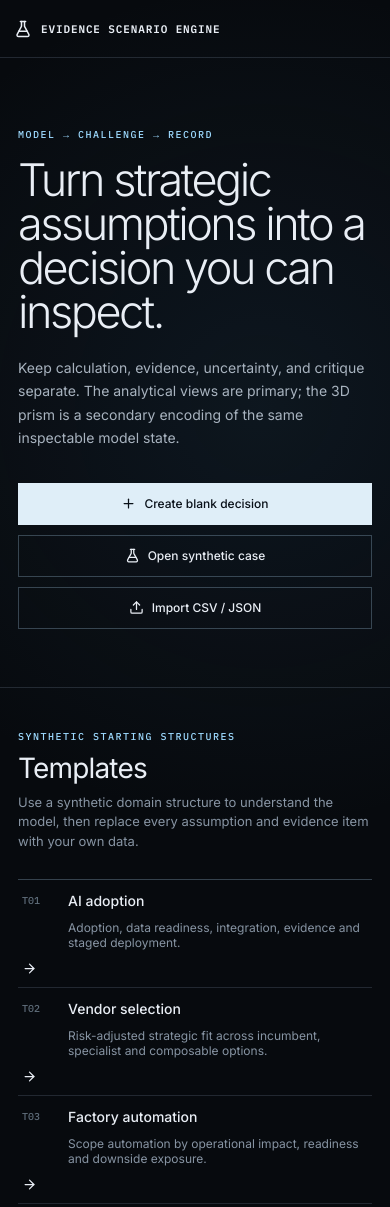
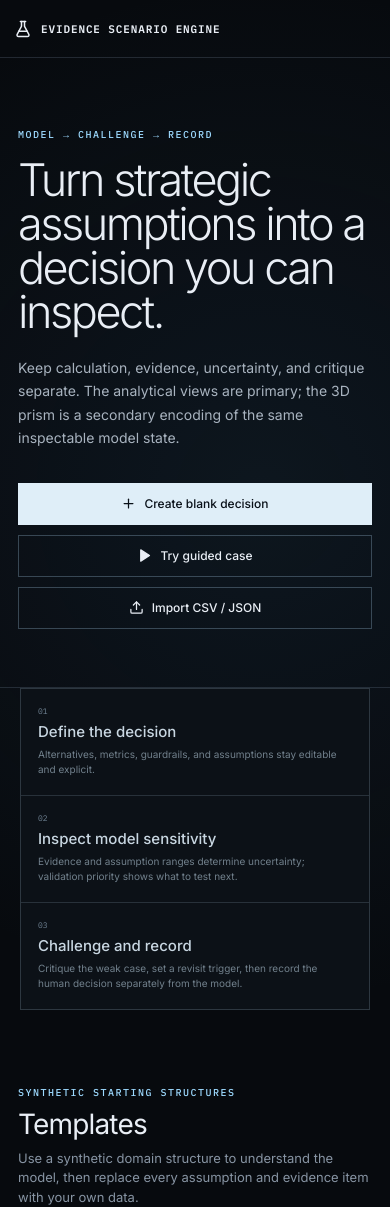
Before and after one commit to oosuhada/evidence-scenario-engine, a React (Vite) app: page / in a window 390 px wide. Shown: the top 1207 px of the page. Built offline with nearby package versions, Linux system fonts and the light colour scheme; no server answers.

Commit message:
feat: add guided decision onboarding

```diff
--- /dev/null
+++ b/src/components/DecisionGuide.tsx
@@ -0,0 +1,28 @@
+import { ArrowRight, Check, X } from 'lucide-react';
+
+const steps = [
+  { title: 'Read the decision, not the prism', body: 'Start with the question, alternatives, and current model score. The prism is only another view of the same model state.', target: '.decision-stage' },
+  { title: 'Inspect assumptions and evidence', body: 'Change an assumption on the right and compare the evidence ledger. Recompute to see which outcomes move and why.', target: '.inspection-rail' },
+  { title: 'Test the weakest assumption first', body: 'Validation Priority ranks assumptions by sensitivity, evidence gap, and unresolved uncertainty so the next research action is explicit.', target: '.validation-priority' },
+  { title: 'Challenge before recording', body: 'Use Challenge to surface missing evidence and a falsification test, then record a human decision with a revisit trigger.', target: '.rail-actions' },
+];
+
+type Props = { step: number; onStep: (step: number) => void; onClose: () => void };
+
+export function DecisionGuide({ step, onStep, onClose }: Props) {
+  const complete = step >= steps.length;
+  const current = steps[Math.min(step, steps.length - 1)];
+  const go = (next: number) => {
+    onStep(next);
+    const target = steps[next]?.target;
+    if (target) window.setTimeout(() => document.querySelector(target)?.scrollIntoView({ behavior: 'smooth', block: 'center' }), 40);
+  };
+  return <aside className="decision-guide">
+    <div className="decision-guide-head"><span>GUIDED SYNTHETIC CASE</span><button onClick={onClose} aria-label="Close guide"><X size={14} /></button></div>
+    {complete ? <div className="decision-guide-done"><Check size={18} /><div><strong>Ready to replace the reference case.</strong><p>Create a blank decision or import CSV/JSON, then replace every assumption and evidence item with domain data.</p></div></div> : <>
+      <div className="decision-guide-step"><b>{step + 1}</b><span>/ {steps.length}</span></div>
+      <h3>{current.title}</h3><p>{current.body}</p>
+      <div className="decision-guide-actions">{step > 0 ? <button onClick={() => go(step - 1)}>Back</button> : <span />}<button className="primary" onClick={() => go(step + 1)}>{step === steps.length - 1 ? 'Finish' : 'Next'}<ArrowRight size={13} /></button></div>
+    </>}
+  </aside>;
+}
--- a/src/routes/DecisionWorkspace.tsx
+++ b/src/routes/DecisionWorkspace.tsx
@@ -35,6 +35,7 @@ import { SensitivityTornado } from '../components/analytical/SensitivityTornado'
 import { ValidationPriority } from '../components/analytical/ValidationPriority';
 import { DependencyMap } from '../components/analytical/DependencyMap';
 import { CalculationBreakdown } from '../components/analytical/CalculationBreakdown';
+import { DecisionGuide } from '../components/DecisionGuide';
 import { EvidenceLedger } from '../components/evidence/EvidenceLedger';
 import { VersionPanel } from '../components/VersionPanel';
 import { runSkeptic } from '../skeptic/adapter';
@@ -75,6 +76,8 @@ export function DecisionWorkspace({ initialDecision, readOnly = false, shared =
   const [shareMessage, setShareMessage] = useState('');
   const [contextLost, setContextLost] = useState(false);
   const [actionError, setActionError] = useState('');
+  const [guideOpen, setGuideOpen] = useState(() => new URLSearchParams(window.location.search).get('tour') === '1');
+  const [guideStep, setGuideStep] = useState(0);
 
   useEffect(() => {
     const handler = () => setDocumentVisible(document.visibilityState !== 'hidden');
@@ -166,7 +169,7 @@ export function DecisionWorkspace({ initialDecision, readOnly = false, shared =
     <main className={`simulator-shell ${readOnly ? 'read-only' : ''}`}>
       <header className="simulator-header">
         <button className="brand-button" type="button" onClick={() => navigate('/')}><ArrowLeft size={15} /><FlaskConical size={16} /><span>EVIDENCE SCENARIO ENGINE</span></button>
-        <div className="decision-header-title"><span>{shared ? 'READ-ONLY SHARE' : 'STRATEGY DECISION SIMULATOR'}</span><strong>{workspace.decision.title}</strong></div>
+        <div className="decision-header-title"><span>{shared ? 'READ-ONLY SHARE' : 'STRATEGY DECISION SIMULATOR'}</span><strong>{workspace.decision.title}</strong><button type="button" className="header-guide-trigger" onClick={() => { setGuideStep(0); setGuideOpen(true); }}>HOW TO USE</button></div>
         <div className="system-health"><Radio size={11} /><span>MODEL {workspace.run.modelVersion}</span><b className={workspace.persistence}>{readOnly ? 'READ ONLY' : workspace.persistence === 'saving' ? 'SAVING' : workspace.persistence === 'error' ? 'SAVE ERROR' : workspace.persistence === 'offline' ? 'OFFLINE LOCAL' : 'PERSISTED'}</b></div>
         <div className="header-actions">
           <div className="view-toggle" role="group" aria-label="Workspace view">
@@ -319,6 +322,7 @@ export function DecisionWorkspace({ initialDecision, readOnly = false, shared =
           </div>
         </div>
       ) : null}
+      {guideOpen ? <DecisionGuide step={guideStep} onStep={setGuideStep} onClose={() => setGuideOpen(false)} /> : null}
     </main>
   );
 }
--- a/src/routes/HomeScreen.tsx
+++ b/src/routes/HomeScreen.tsx
@@ -1,5 +1,5 @@
 import { useRef, useState } from 'react';
-import { ArrowRight, FileJson2, FlaskConical, Plus, Upload } from 'lucide-react';
+import { ArrowRight, FileJson2, FlaskConical, Play, Plus, Upload } from 'lucide-react';
 import type { DecisionTemplateId, StrategyDecision } from '../decision-model/types';
 import { createBlankDecision, createSampleDecision, createTemplateDecision } from '../decision-model/factories';
 import { importDecisionSchema } from '../schemas/decision';
@@ -13,9 +13,9 @@ const templates: Array<{ id: Exclude<DecisionTemplateId, 'blank'>; name: string;
   { id: 'product-launch', code: 'T04', name: 'Product launch', description: 'Balance learning velocity, reach, execution capacity and market downside.' },
 ];
 
-async function saveAndOpen(decision: StrategyDecision) {
+async function saveAndOpen(decision: StrategyDecision, guided = false) {
   await decisionRepository.save(decision);
-  navigate(decisionPath(decision.id, decision.activeVersionId));
+  navigate(`${decisionPath(decision.id, decision.activeVersionId)}${guided ? '?tour=1' : ''}`);
 }
 
 function decisionFromCsv(csv: string) {
@@ -102,11 +102,17 @@ export function HomeScreen({ decisions, onRefresh }: { decisions: StrategyDecisi
         <p>Keep calculation, evidence, uncertainty, and critique separate. The analytical views are primary; the 3D prism is a secondary encoding of the same inspectable model state.</p>
         <div className="hero-actions">
           <button type="button" className="primary-action" onClick={() => void saveAndOpen(createBlankDecision())}><Plus size={15} /> Create blank decision</button>
-          <button type="button" className="secondary-action" onClick={() => void saveAndOpen(createSampleDecision())}><FlaskConical size={15} /> Open synthetic case</button>
+          <button type="button" className="secondary-action" onClick={() => void saveAndOpen(createSampleDecision(), true)}><Play size={15} fill="currentColor" /> Try guided case</button>
           <button type="button" className="secondary-action" onClick={() => fileInput.current?.click()}><Upload size={15} /> Import CSV / JSON</button>
           <input ref={fileInput} className="visually-hidden" type="file" accept=".json,.csv,application/json,text/csv" onChange={(event) => { const file = event.target.files?.[0]; if (file) void importFile(file); }} />
         </div>
         {error ? <div className="import-error"><FileJson2 size={14} /> {error}</div> : null}
+      </section>
+
+      <section className="home-onboarding" aria-label="How to use Evidence Scenario Engine">
+        <article><span>01</span><strong>Define the decision</strong><p>Alternatives, metrics, guardrails, and assumptions stay editable and explicit.</p></article>
+        <article><span>02</span><strong>Inspect model sensitivity</strong><p>Evidence and assumption ranges determine uncertainty; validation priority shows what to test next.</p></article>
+        <article><span>03</span><strong>Challenge and record</strong><p>Critique the weak case, set a revisit trigger, then record the human decision separately from the model.</p></article>
       </section>
 
       <section className="template-index" aria-labelledby="template-heading">
--- a/src/styles.css
+++ b/src/styles.css
@@ -469,6 +469,35 @@ input[type='range'] { accent-color: #91cff4; }
   .analysis-card * { color: #111 !important; }
 }
 
+.home-onboarding { margin: 0 auto 34px; width: min(1180px, calc(100% - 40px)); display: grid; grid-template-columns: repeat(3, 1fr); border: 1px solid #2d3740; background: #0c1117; }
+.home-onboarding article { min-height: 126px; padding: 17px; display: grid; align-content: start; gap: 6px; border-right: 1px solid #28313a; }
+.home-onboarding article:last-child { border-right: 0; }
+.home-onboarding span { font: 8px 'IBM Plex Mono', monospace; color: #718495; }
+.home-onboarding strong { font-size: 15px; font-weight: 500; color: #c9d7e2; }
+.home-onboarding p { margin: 0; font-size: 10px; line-height: 1.55; color: #71808c; }
+.header-guide-trigger { margin-top: 3px; width: fit-content; border: 0; border-bottom: 1px solid #536575; background: transparent; padding: 0 0 1px; color: #8499aa; font: 7px 'IBM Plex Mono', monospace; cursor: pointer; }
+.decision-guide { position: fixed; right: 20px; bottom: 20px; z-index: 150; width: min(390px, calc(100vw - 32px)); border: 1px solid #506273; background: rgba(8,13,18,.97); box-shadow: 0 24px 70px rgba(0,0,0,.48); padding: 14px; color: #c8d6e0; }
+.decision-guide-head { display: flex; align-items: center; justify-content: space-between; padding-bottom: 9px; border-bottom: 1px solid #293744; }
+.decision-guide-head span { font: 8px 'IBM Plex Mono', monospace; color: #7f98aa; letter-spacing: .1em; }
+.decision-guide-head button { width: 30px; height: 30px; border: 0; background: transparent; color: #91a4b3; display: grid; place-items: center; cursor: pointer; }
+.decision-guide-step { margin-top: 12px; display: flex; gap: 5px; align-items: baseline; font: 8px 'IBM Plex Mono', monospace; color: #71808d; }
+.decision-guide-step b { font-size: 18px; color: #b8d4e8; }
+.decision-guide h3 { margin: 12px 0 6px; font-size: 21px; font-weight: 400; }
+.decision-guide > p { margin: 0; font-size: 11px; line-height: 1.6; color: #8e9ba6; }
+.decision-guide-actions { margin-top: 14px; display: flex; justify-content: space-between; align-items: center; }
+.decision-guide-actions button { min-height: 34px; border: 1px solid #40505e; background: transparent; color: #a6b8c6; padding: 0 10px; cursor: pointer; }
+.decision-guide-actions button.primary { display: flex; align-items: center; gap: 6px; background: #d7e5ef; color: #0b1116; border-color: #d7e5ef; }
+.decision-guide-done { padding-top: 14px; display: grid; grid-template-columns: 22px 1fr; gap: 9px; }
+.decision-guide-done strong { font-size: 14px; font-weight: 500; }
+.decision-guide-done p { margin: 5px 0 0; font-size: 10px; line-height: 1.5; color: #81909c; }
+
+@media (max-width: 720px) {
+  .home-onboarding { grid-template-columns: 1fr; }
+  .home-onboarding article { border-right: 0; border-bottom: 1px solid #28313a; min-height: 94px; }
+  .home-onboarding article:last-child { border-bottom: 0; }
+  .decision-guide { left: 10px; right: 10px; bottom: 10px; width: auto; }
+}
+
 .validation-formula { min-height: 40px; margin: 0 14px 10px; border: 1px solid #26313a; background: #0c1117; display: grid; grid-template-columns: 18px auto 1fr; gap: 8px; align-items: center; padding: 8px 10px; color: #8093a1; }
 .validation-formula svg { color: #9fb8c8; }
 .validation-formula code { color: #c2d4df; font: 8px 'IBM Plex Mono', monospace; }
```
Also changed, not shown: 1 other file (tests, documents, lock files or other folders).
